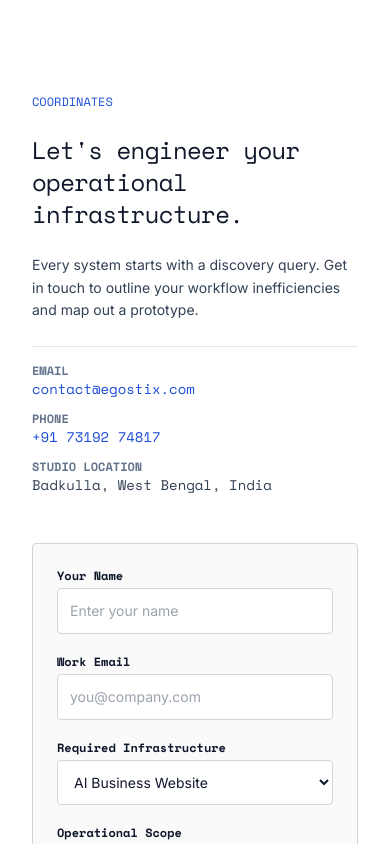
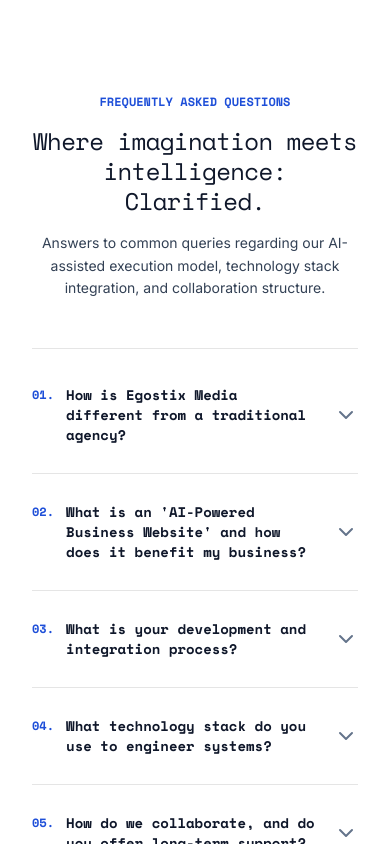
Before and after one commit to egostixcorp/egostix-media-website, a Next.js app: page / in a window 390 px wide. Shown: the part 5140-5984 px from the top of the page. Built offline with nearby package versions, Linux system fonts and the light colour scheme; a web font is replaced by a local one.

Commit message:
feat: Add FAQ section to Home page for improved user engagement

```diff
--- a/src/app/(marketing)/page.tsx
+++ b/src/app/(marketing)/page.tsx
@@ -8,6 +8,7 @@
 import AboutSection from "@/components/sections/AboutSection";
 import ServiceSection from "@/components/sections/ServiceSection";
 // import BlogSection from "@/components/sections/BlogSection";
+import FaqSection from "@/components/sections/FaqSection";
 import ContactSection from "@/components/sections/ContactSection";
 
 const Home = async () => {
@@ -53,6 +54,7 @@
       <ApproachSection />
       <ServiceSection />
       {/* <BlogSection posts={posts} /> */}
+      <FaqSection />
       <ContactSection />
     </main>
   );
--- /dev/null
+++ b/src/components/sections/FaqSection.jsx
@@ -0,0 +1,115 @@
+"use client";
+
+import React, { useState } from "react";
+import { ChevronDown, HelpCircle } from "lucide-react";
+
+const faqData = [
+  {
+    question: "How is Egostix Media different from a traditional agency?",
+    answer:
+      "Traditional agencies rely on billable hours and manual labor, which often compresses iteration speed and inflates production cycles. Egostix Media is AI-native: we utilize rapid AI-assisted engineering and modular software frameworks to ship production-grade websites, internal admin tools, and automation systems in weeks instead of months.",
+  },
+  {
+    question:
+      "What is an 'AI-Powered Business Website' and how does it benefit my business?",
+    answer:
+      "We do not build static brochure pages. An AI-Powered Business Website is an operational system designed to drive customer acquisition. It integrates context-aware AI chat assistants (trained on your business criteria), automated booking calendars, dynamic SEO generation tools, and direct webhooks linking incoming data straight into CRMs like HubSpot.",
+  },
+  {
+    question: "What is your development and integration process?",
+    answer:
+      "We operate under a strict, outcomes-driven workflow: Discover → Prototype → Integrate → Scale. We define the operational problem and constraints first, ship a functional prototype to test assumptions against real usage, integrate the final system into your CRM and data pipelines, and continuously optimize it using live analytics feedback.",
+  },
+  {
+    question: "What technology stack do you use to engineer systems?",
+    answer:
+      "We prioritize modern, robust, and repeatable technologies. Our primary web stack is Next.js, React.js, and TypeScript, styled with Tailwind CSS. Database operations and backends leverage Supabase (PostgreSQL), and we integrate models from OpenAI, Anthropic (Claude), and Codex for intelligence layers. For mobile apps, we deploy via Expo and React Native.",
+  },
+  {
+    question: "How do we collaborate, and do you offer long-term support?",
+    answer:
+      "We focus on outcomes over deliverables. We build initial, working proof-of-concepts in weeks. After launching and integrating the system into your active environment, we remain long-term development partners, continuously optimizing, scaling, and automating workflows as your operations grow.",
+  },
+];
+
+const FaqSection = () => {
+  const [openIndex, setOpenIndex] = useState(null);
+
+  const toggleAccordion = (index) => {
+    setOpenIndex(openIndex === index ? null : index);
+  };
+
+  return (
+    <section
+      id="faq"
+      className="w-full border-t border-neutral-200 px-6 py-24 bg-white"
+      aria-labelledby="faq-heading"
+    >
+      <div className="mx-auto  space-y-12">
+        {/* Section Header */}
+        <div className="space-y-4 text-center md:text-left">
+          <p className="text-xs font-mono uppercase tracking-normal text-blue-700 font-bold">
+            Frequently Asked Questions
+          </p>
+          <h2
+            id="faq-heading"
+            className="text-2xl font-mono tracking-tight tablet:text-3xl laptop:text-4xl text-slate-900 leading-tight"
+          >
+            Where imagination meets intelligence: Clarified.
+          </h2>
+          <p className="text-sm max-w-2xl font-inter leading-relaxed text-slate-700">
+            Answers to common queries regarding our AI-assisted execution model,
+            technology stack integration, and collaboration structure.
+          </p>
+        </div>
+
+        {/* FAQ Accordion List */}
+        <div className="space-y-4 border-t border-neutral-200 pt-6">
+          {faqData.map((item, index) => {
+            const isOpen = openIndex === index;
+
+            return (
+              <article
+                key={index}
+                className="border-b border-neutral-250 pb-4 transition-all duration-200"
+              >
+                <button
+                  onClick={() => toggleAccordion(index)}
+                  className="w-full flex items-center justify-between text-left py-3 group hover:text-blue-700 transition-colors focus:outline-none"
+                  aria-expanded={isOpen}
+                >
+                  <span className="font-mono text-sm sm:text-base font-semibold text-slate-900 group-hover:text-blue-700 transition-colors flex items-start">
+                    <span className="text-blue-700 mr-3 text-xs sm:text-sm pt-0.5 select-none font-bold">
+                      0{index + 1}.
+                    </span>
+                    <span>{item.question}</span>
+                  </span>
+                  <ChevronDown
+                    className={`size-4.5 text-slate-500 group-hover:text-blue-700 shrink-0 ml-4 transition-transform duration-300 ${
+                      isOpen ? "rotate-180 text-blue-700" : ""
+                    }`}
+                  />
+                </button>
+                <div
+                  className={`grid transition-all duration-300 ease-in-out overflow-hidden ${
+                    isOpen
+                      ? "grid-rows-[1fr] opacity-100 mt-2"
+                      : "grid-rows-[0fr] opacity-0"
+                  }`}
+                >
+                  <div className="overflow-hidden">
+                    <p className="text-sm font-inter leading-relaxed text-slate-700 pr-4">
+                      {item.answer}
+                    </p>
+                  </div>
+                </div>
+              </article>
+            );
+          })}
+        </div>
+      </div>
+    </section>
+  );
+};
+
+export default FaqSection;
```
